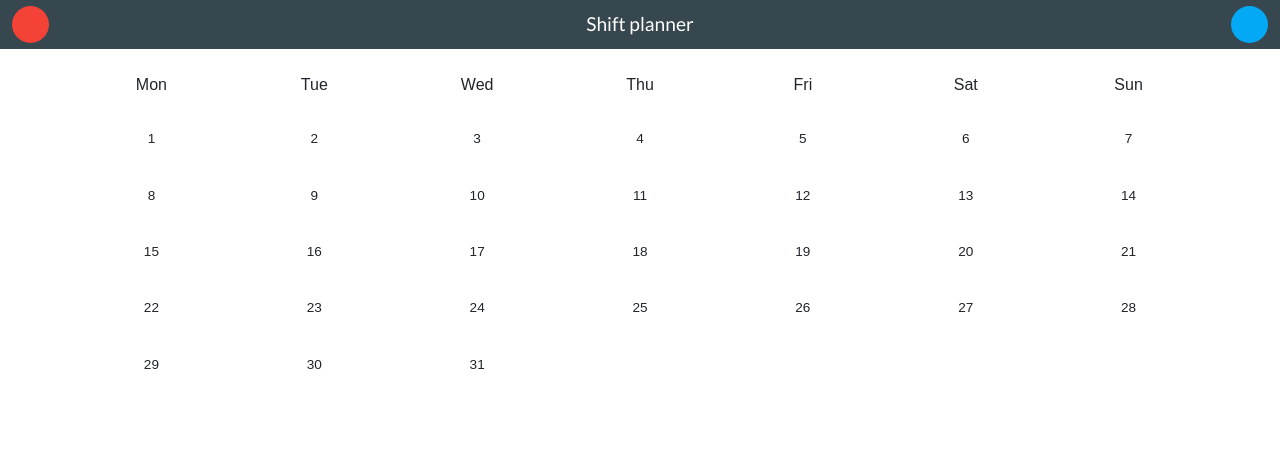
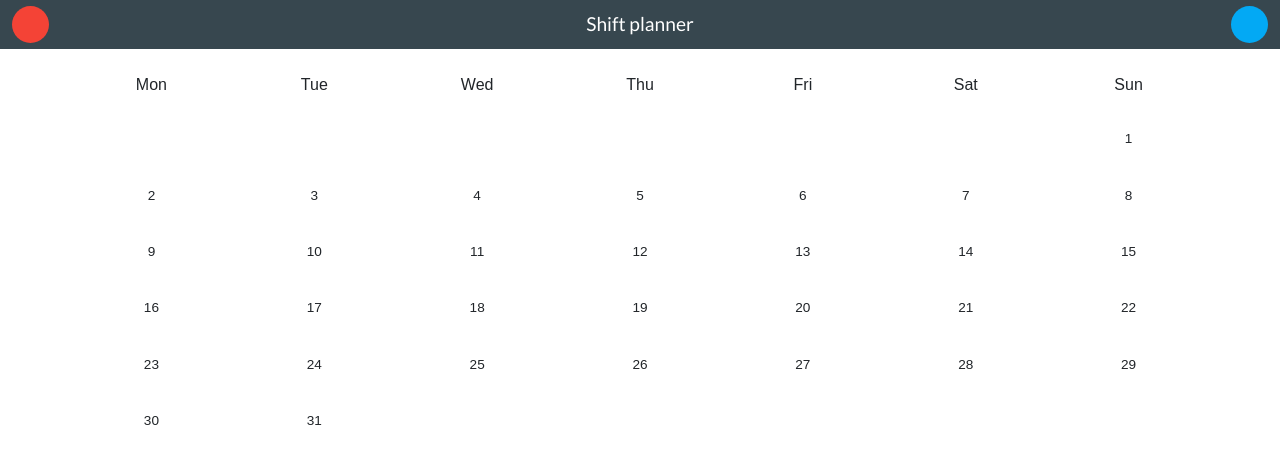
Before and after one commit to alexdunne/shift-planner-app, a React (Create React App) app: page / in a window 1280 px wide. Shown: the top 464 px of the page. Built offline with nearby package versions, Linux system fonts and the light colour scheme.

Commit message:
Fixed overview week generation

```diff
--- a/src/App.js
+++ b/src/App.js
@@ -20,7 +20,7 @@ class App extends Component {
         />
         <Container className="mt-4 text-center" fluid={false}>
           <Row className="mb-3">
-            {this.state.days.map(day => <Col>{day}</Col>)}
+            {this.state.days.map(day => <Col key={day}>{day}</Col>)}
           </Row>
 
           <Row>
--- a/src/components/Calendar/Overview/index.js
+++ b/src/components/Calendar/Overview/index.js
@@ -31,19 +31,20 @@ const getWeeks = memoizeOne((month, year) => {
 
   const firstWeekPlaceholderCount = differenceInDays(
     firstDayOfTheMonth,
-    startOfWeek(firstDayOfTheMonth)
+    startOfWeek(firstDayOfTheMonth, { weekStartsOn: 1 })
   );
 
-  if (firstWeekPlaceholderCount > 0) {
-    for (let i = 0; i < firstWeekPlaceholderCount; i++) {
-      week.push(null);
-    }
+  for (let i = 0; i < firstWeekPlaceholderCount; i++) {
+    week.push(null);
   }
 
   days.forEach(day => {
     week.push(day);
 
-    if (isEqual(day, lastDayOfWeek(day)) || isLastDayOfMonth(day)) {
+    if (
+      isEqual(day, lastDayOfWeek(day, { weekStartsOn: 1 })) ||
+      isLastDayOfMonth(day)
+    ) {
       if (isLastDayOfMonth(day)) {
         while (week.length < 7) {
           week.push(null);
```
